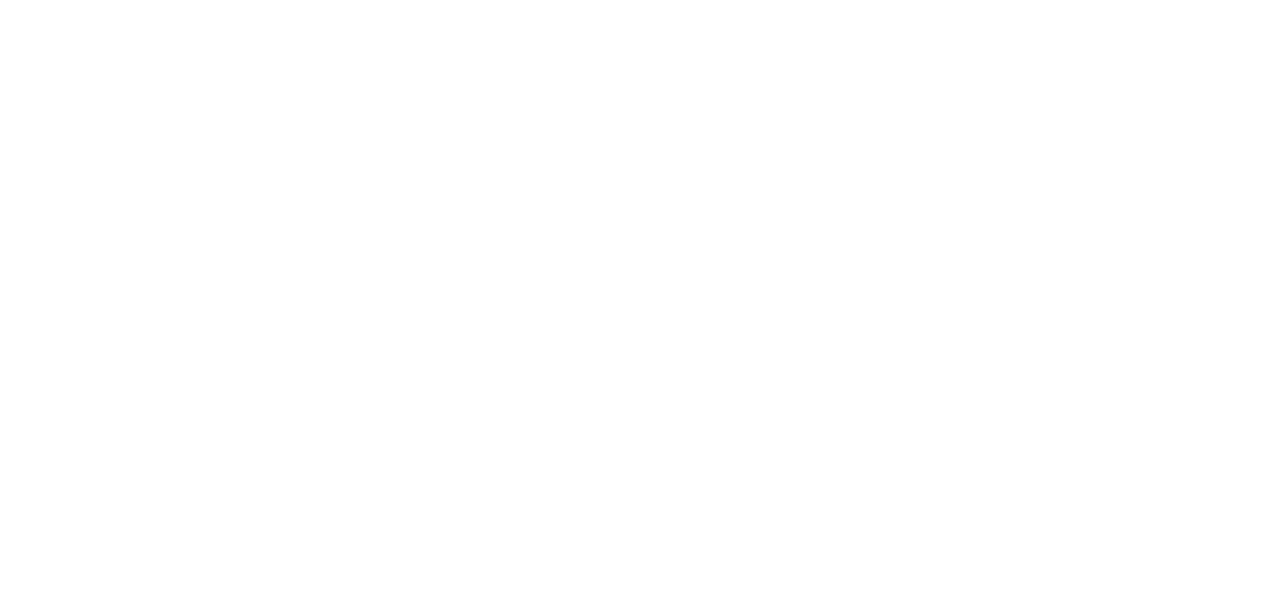
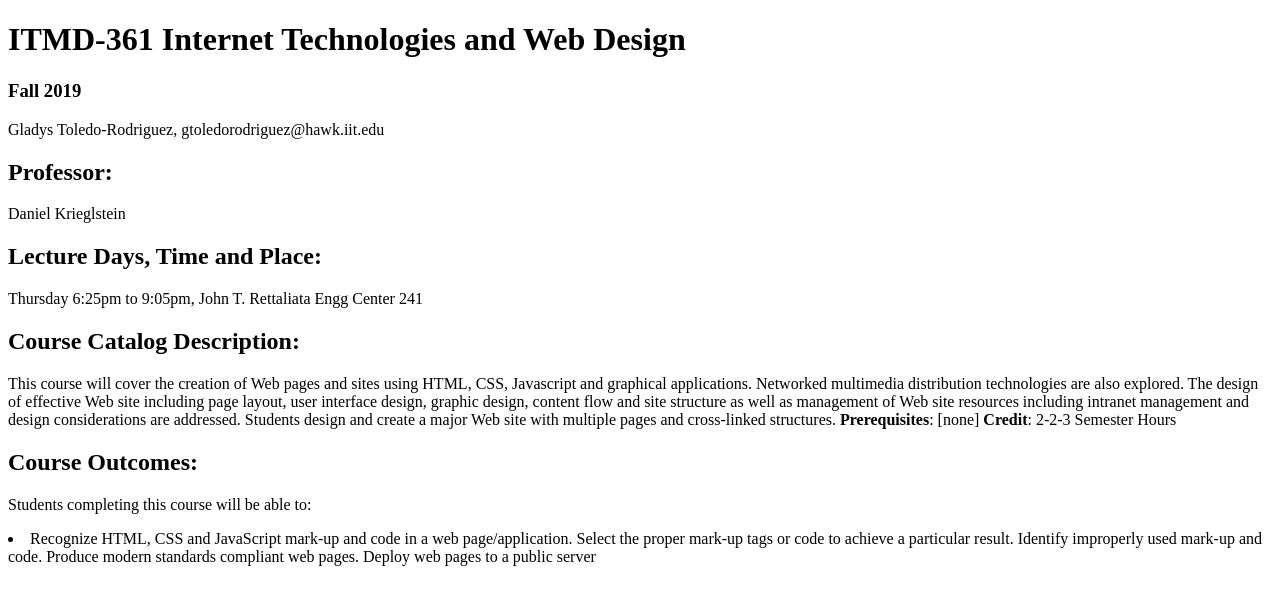
Before and after one commit to gtoledorodriguez/ITMD-361_Lab_2, a plain HTML site: page index.html in a window 1280 px wide. Drawn offline with Linux system fonts and the light colour scheme.

Commit message:
Added text up to Course Outcomes
Want to check if I wrote my unordered list correctly.

```diff
--- a/index.html
+++ b/index.html
@@ -5,6 +5,35 @@
   <title>ITMD-361 Internet Technologies and Web Design</title>
 </head>
 <body>
+  <h1>ITMD-361 Internet Technologies and Web Design</h1>
 
+  <h3>Fall 2019</h3>
+  <p>Gladys Toledo-Rodriguez, gtoledorodriguez&#x40;hawk.iit.edu</p> <!-- @ = &#x40; -->
+
+  <h2>Professor:</h2>
+  <p>Daniel Krieglstein</p>
+
+  <h2>Lecture Days, Time and Place:</h2>
+  <p>Thursday 6:25pm to 9:05pm, John T. Rettaliata Engg Center 241</p>
+
+  <h2>Course Catalog Description:</h2>
+  <p>
+    This course will cover the creation of Web pages and sites using HTML, CSS, Javascript and graphical applications.
+    Networked multimedia distribution technologies are also explored.
+    The design of effective Web site including page layout, user interface design, graphic design, content flow
+    and site structure as well as management of Web site resources including intranet management and design considerations are addressed.
+    Students design and create a major Web site with multiple pages and cross-linked structures.
+    <strong>Prerequisites</strong>: [none] <strong>Credit</strong>: 2-2-3 Semester Hours
+  </p>
+
+  <h2>Course Outcomes:</h2>
+  <p>Students completing this course will be able to:</p>
+  <li>
+    Recognize HTML, CSS and JavaScript mark-up and code in a web page/application.
+    Select the proper mark-up tags or code to achieve a particular result.
+    Identify improperly used mark-up and code.
+    Produce modern standards compliant web pages.
+    Deploy web pages to a public server
+  </li>
 </body>
 </html>
```
